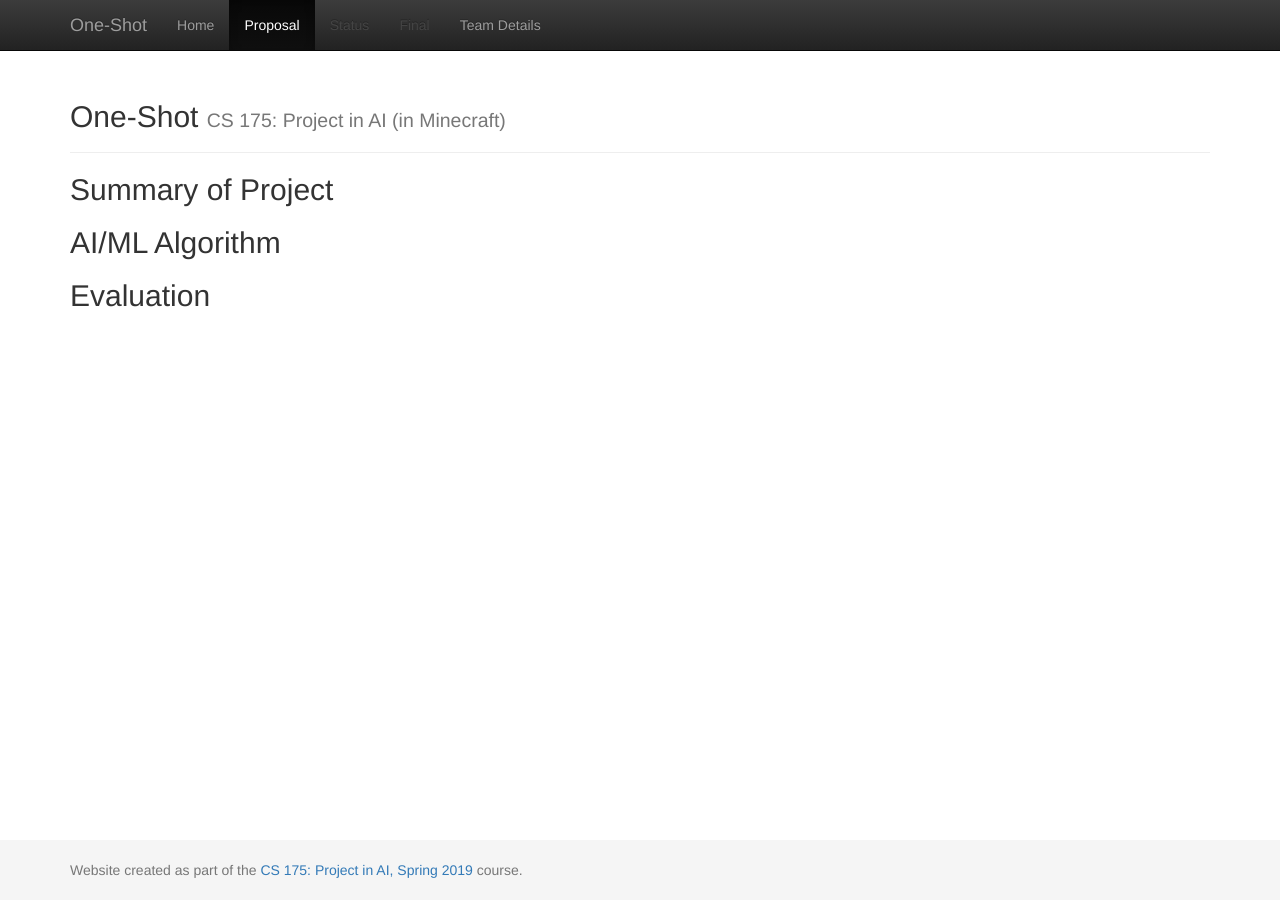
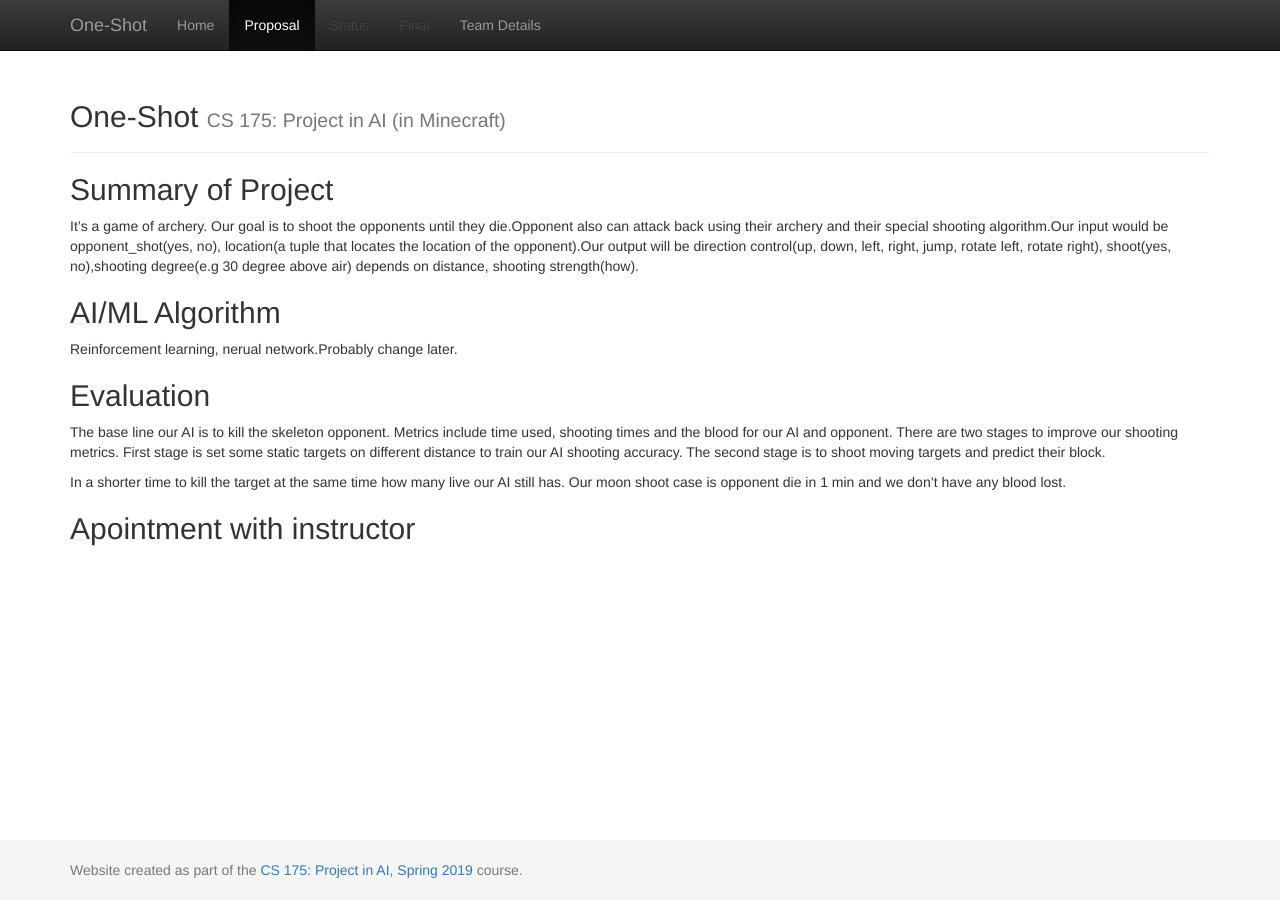
Before and after one commit to shaoyih/One-Shot, a Jekyll site: the page built from docs/proposal.md, in a window 1280 px wide. Built offline with Jekyll 4.4.1, drawn with Linux system fonts in a browser that asks for light colours.

Commit message:
Update proposal.md

```diff
--- a/docs/proposal.md
+++ b/docs/proposal.md
@@ -4,9 +4,17 @@ title: Proposal
 ---
 
 ## Summary of Project
+It's a game of archery. Our goal is to shoot the opponents until they die.Opponent also can attack back using their archery and their special shooting algorithm.Our input would be opponent_shot(yes, no), location(a tuple that locates the location of the opponent).Our output will be direction control(up, down, left, right, jump, rotate left, rotate right), shoot(yes, no),shooting degree(e.g 30 degree above air) depends on distance, shooting strength(how).
 
 
 ## AI/ML Algorithm
+Reinforcement learning, nerual network.Probably change later.
 
 
 ## Evaluation
+The base line our AI is to kill the skeleton opponent. Metrics include time used, shooting times and the blood for our AI and opponent. There are two stages to improve our shooting metrics. First stage is set some static targets on different distance to train our AI shooting accuracy. The second stage is to shoot moving targets and predict their block.
+
+In a shorter time to kill the target at the same time how many live our AI still has. Our moon shoot case is opponent die in 1 min and we don't have any blood lost.
+
+
+## Apointment with instructor
```
